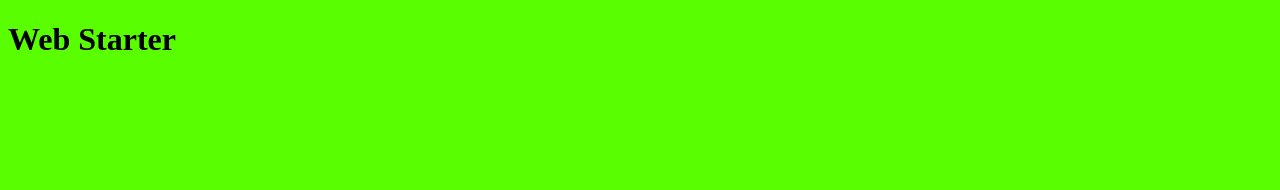
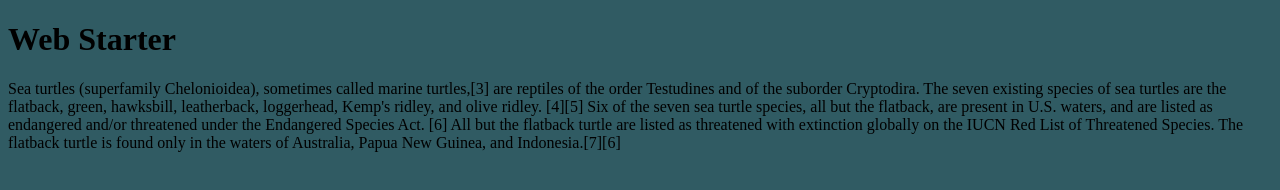
Before and after one commit to kraugust1/typography-only-01, a plain HTML site: page index.html in a window 1280 px wide. Drawn offline with Linux system fonts and the light colour scheme.

Commit message:
inital content

```diff
--- a/index.html
+++ b/index.html
@@ -17,11 +17,18 @@
     <!-- Scripts -->
     <script src="script.js" defer></script>
 
-    <title>Web Starter</title>
+    <title>typography only: sea turtles</title>
 </head>
 <body>
 
     <h1>Web Starter</h1>
 
+    <p>Sea turtles (superfamily Chelonioidea), sometimes called marine turtles,[3] are reptiles of the order Testudines and of the suborder Cryptodira.
+        The seven existing species of sea turtles are the flatback, green, hawksbill, leatherback, loggerhead, Kemp's ridley, and olive ridley.
+        [4][5] Six of the seven sea turtle species, all but the flatback, are present in U.S. waters,
+        and are listed as endangered and/or threatened under the Endangered Species Act.
+        [6] All but the flatback turtle are listed as threatened with extinction globally on the IUCN Red List of Threatened Species.
+        The flatback turtle is found only in the waters of Australia, Papua New Guinea, and Indonesia.[7][6] </p>
+
 </body>
 </html>
--- a/style.css
+++ b/style.css
@@ -1,3 +1,3 @@
 body {
-    background: rgb(89, 255, 0);
+    background: rgb(48, 91, 99);
 }
```
